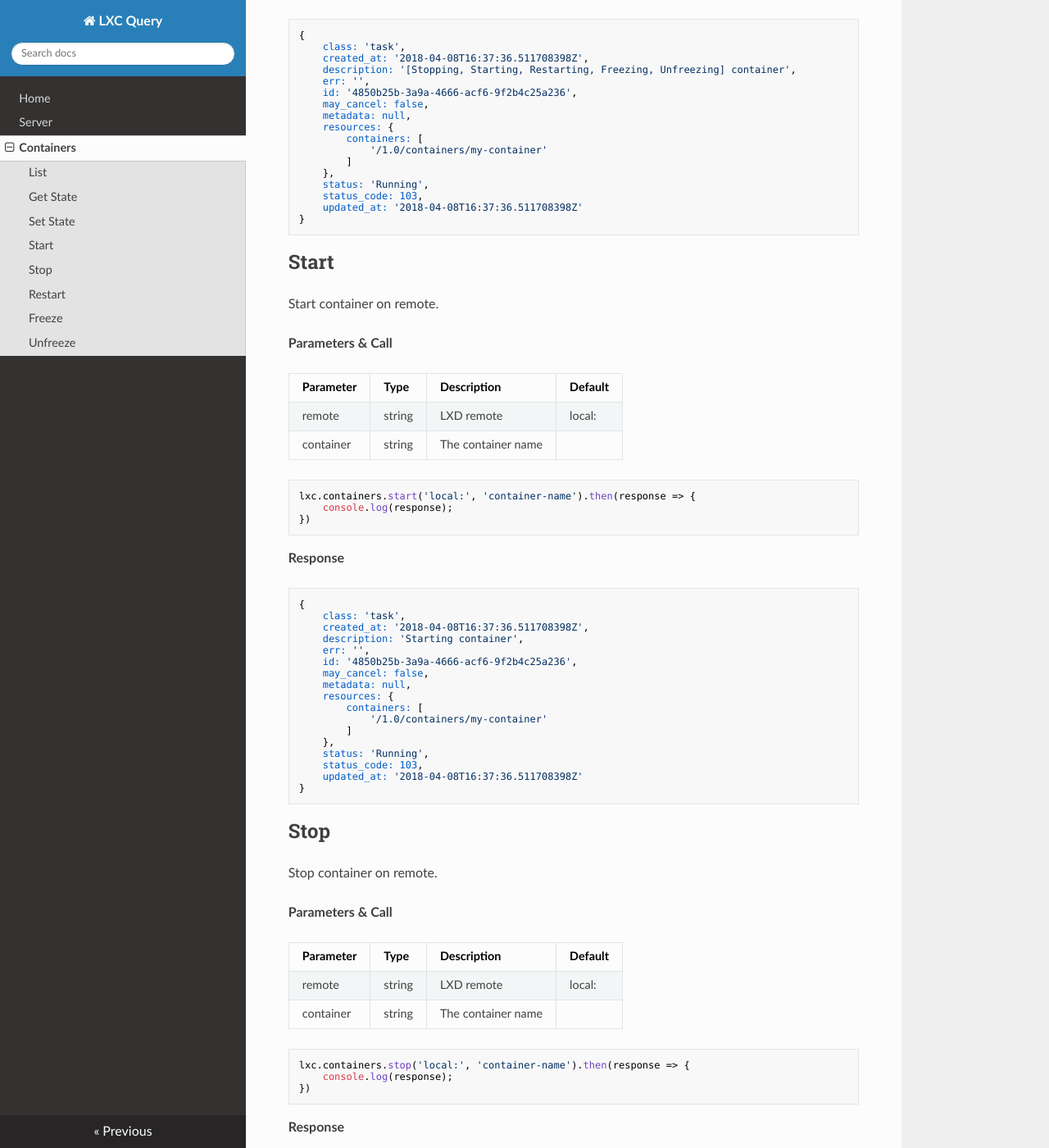
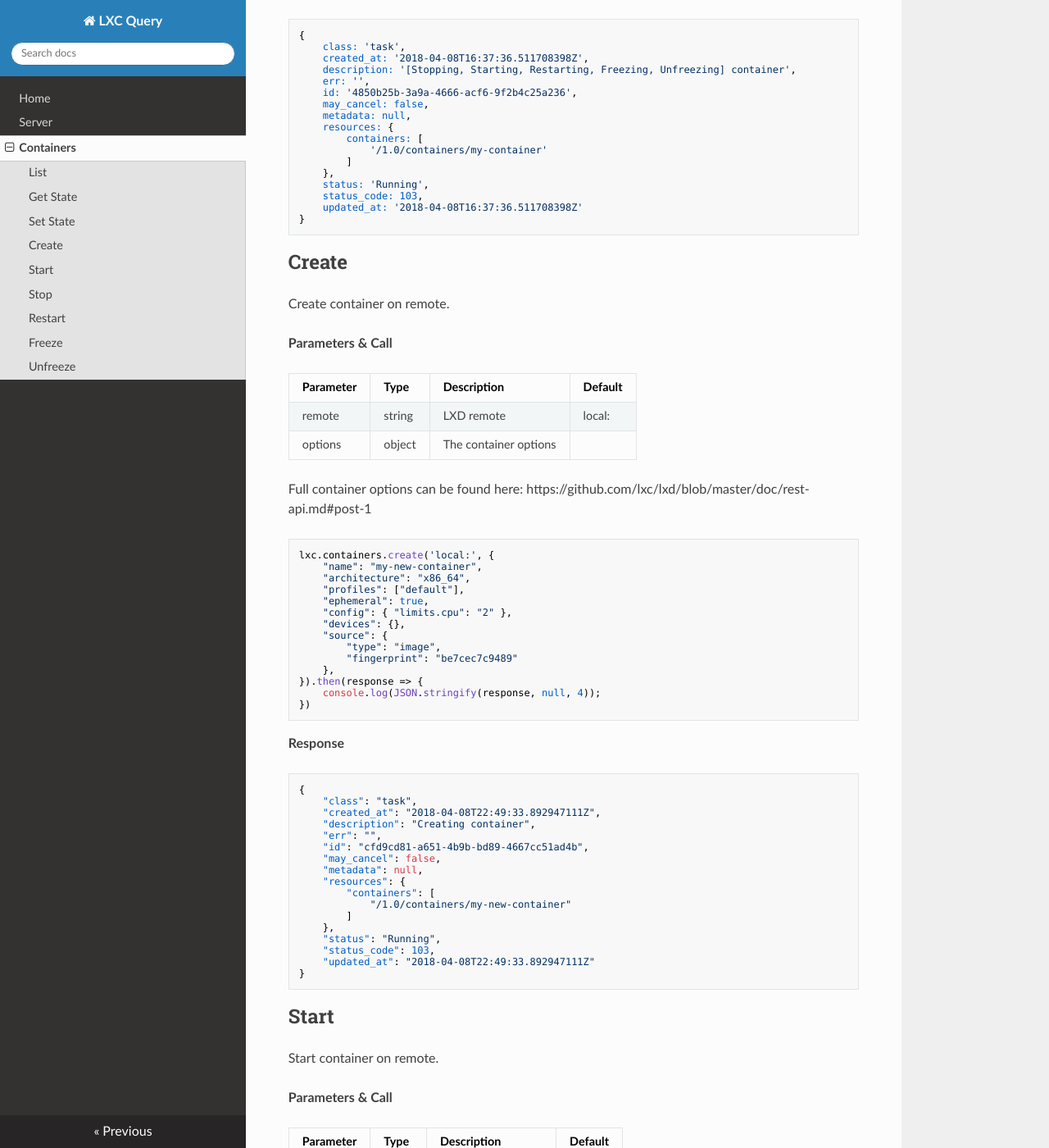
Before and after one commit to lcherone/lxc-query, an MkDocs documentation site: the page built from docs/containers.md, in a window 1280 px wide and 1400 px high, scrolled down 2970 px. Shown: the whole window at 82% size. Built offline with MkDocs 1.6.1, drawn with Linux system fonts in a browser that asks for light colours; nearby versions of some CDN libraries; old or Windows-style settings are respelled for this version of MkDocs.

Commit message:
added create

````diff
--- a/docs/containers.md
+++ b/docs/containers.md
@@ -184,6 +184,56 @@ lxc.containers.setState ('local:', 'container-name',  {
 }
 ```
 
+## Create
+
+Create container on remote.
+
+**Parameters & Call**
+
+| Parameter    | Type          | Description   | Default       |
+| ----------   | ------------- | ------------- | ------------- |
+| remote       | string        | LXD remote    | local:        |
+| options      | object        | The container options |  |
+
+Full container options can be found here: https://github.com/lxc/lxd/blob/master/doc/rest-api.md#post-1
+
+```
+lxc.containers.create('local:', {
+    "name": "my-new-container",
+    "architecture": "x86_64",
+    "profiles": ["default"],
+    "ephemeral": true,
+    "config": { "limits.cpu": "2" },
+    "devices": {},
+    "source": {
+        "type": "image",
+        "fingerprint": "be7cec7c9489"
+    },
+}).then(response => {
+    console.log(JSON.stringify(response, null, 4));
+})
+```
+
+**Response**
+```
+{
+    "class": "task",
+    "created_at": "2018-04-08T22:49:33.892947111Z",
+    "description": "Creating container",
+    "err": "",
+    "id": "cfd9cd81-a651-4b9b-bd89-4667cc51ad4b",
+    "may_cancel": false,
+    "metadata": null,
+    "resources": {
+        "containers": [
+            "/1.0/containers/my-new-container"
+        ]
+    },
+    "status": "Running",
+    "status_code": 103,
+    "updated_at": "2018-04-08T22:49:33.892947111Z"
+}
+```
 ## Start
 
 Start container on remote.
````
Also changed, not shown: 3 other files.
